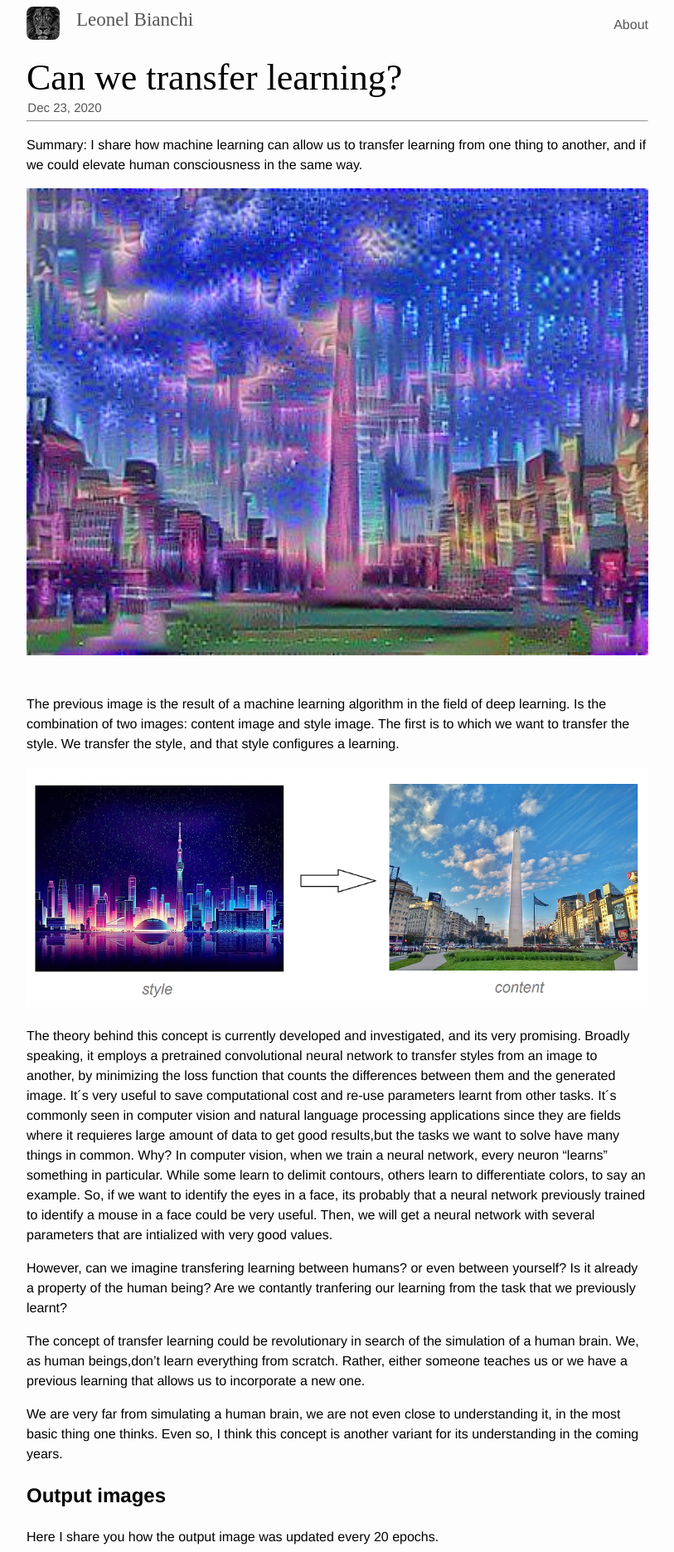
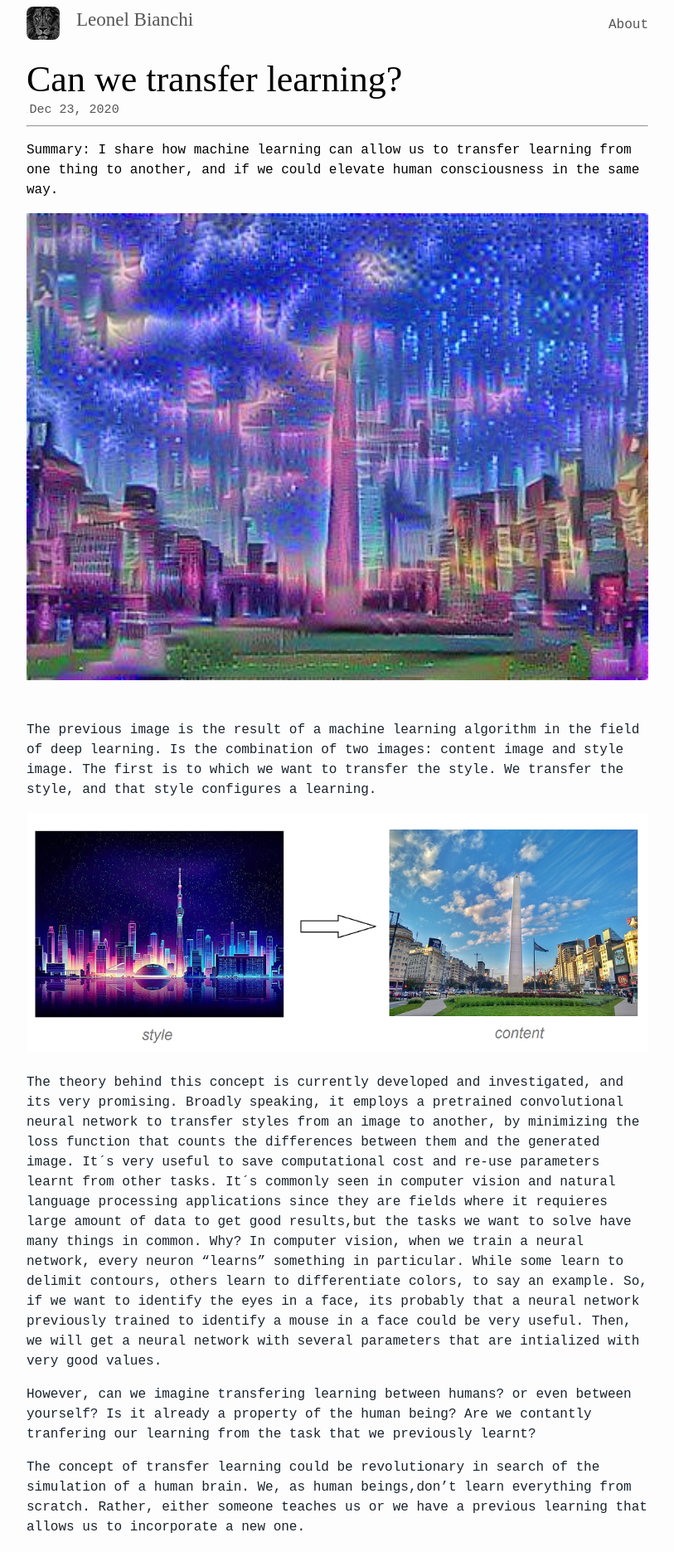
Before and after one commit to leonelBianchi/lebianchi.github.io, a Jekyll site: the page built from _posts/2020-12-23-can-we-transfer-learning.md, in a window 1280 px wide. Shown: the top 1871 px of the page at 83% size, without its empty margins (233-1046 px from the left). Built offline with Jekyll 4.4.1, drawn with Linux system fonts in a browser that asks for light colours.

Commit message:
font-family

```diff
--- a/_layouts/default.html
+++ b/_layouts/default.html
@@ -32,7 +32,7 @@
             font-family:NBInter,monospace;
             font-weight: 400;
             line-height: 1.6;
-            color: black;
+            color: #19232d;
             text-align: justify;
         }
 
@@ -105,7 +105,7 @@
 
     <div class="header">
         <img src="../../../images/lion2.png" alt="logo"/>
-        <span class="text" style="font-family:'Enriqueta';padding-left: 20px;"><a style="text-decoration: none" href="/index"><h2 class="links" style="text-decoration: none; font-size: 30px;color: #555;font-weight:normal;">Leonel Bianchi</h2></a></span>
+        <span class="text" style="font-family:'NBInter,monospace;';padding-left: 20px;"><a style="text-decoration: none" href="/index"><h2 class="links" style="text-decoration: none; font-size: 30px;color: #555;font-weight:normal;">Leonel Bianchi</h2></a></span>
         <span class="text" style="float:right;padding-top: 10px;"><a style="text-decoration: none" href="/about"><h2 class="links" style="text-decoration: none; font-size: 16px;color: #555;font-weight:normal;">About</h2></a></span>
     </div>
     <br><br>
--- a/_layouts/post2.html
+++ b/_layouts/post2.html
@@ -6,7 +6,7 @@
     <title>Notravarius</title>
     <style>
         body{
-            font-family: Helvetica, Arial, sans-serif;;
+            font-family: NBInter,monospace;
             margin-left: auto;
             margin-right: auto;
             max-width: 750px;
@@ -18,10 +18,10 @@
         .main{
             font-size: 16px;
             max-width: 750px;
-            font-family:Helvetica, Arial, sans-serif;;
+            font-family:NBInter,monospace;
             font-weight: normal;
             line-height: 1.6;
-            color: black;
+            color: #19232d;
             line-height: 1.5;
             font-weight: 300;
 
@@ -33,7 +33,7 @@
         .title{
             font-size: 40px;
             font-weight: 400;
-            color: black;
+            color: #19232d;
         }
 
         @media screen and (max-width: 768px) {
```
